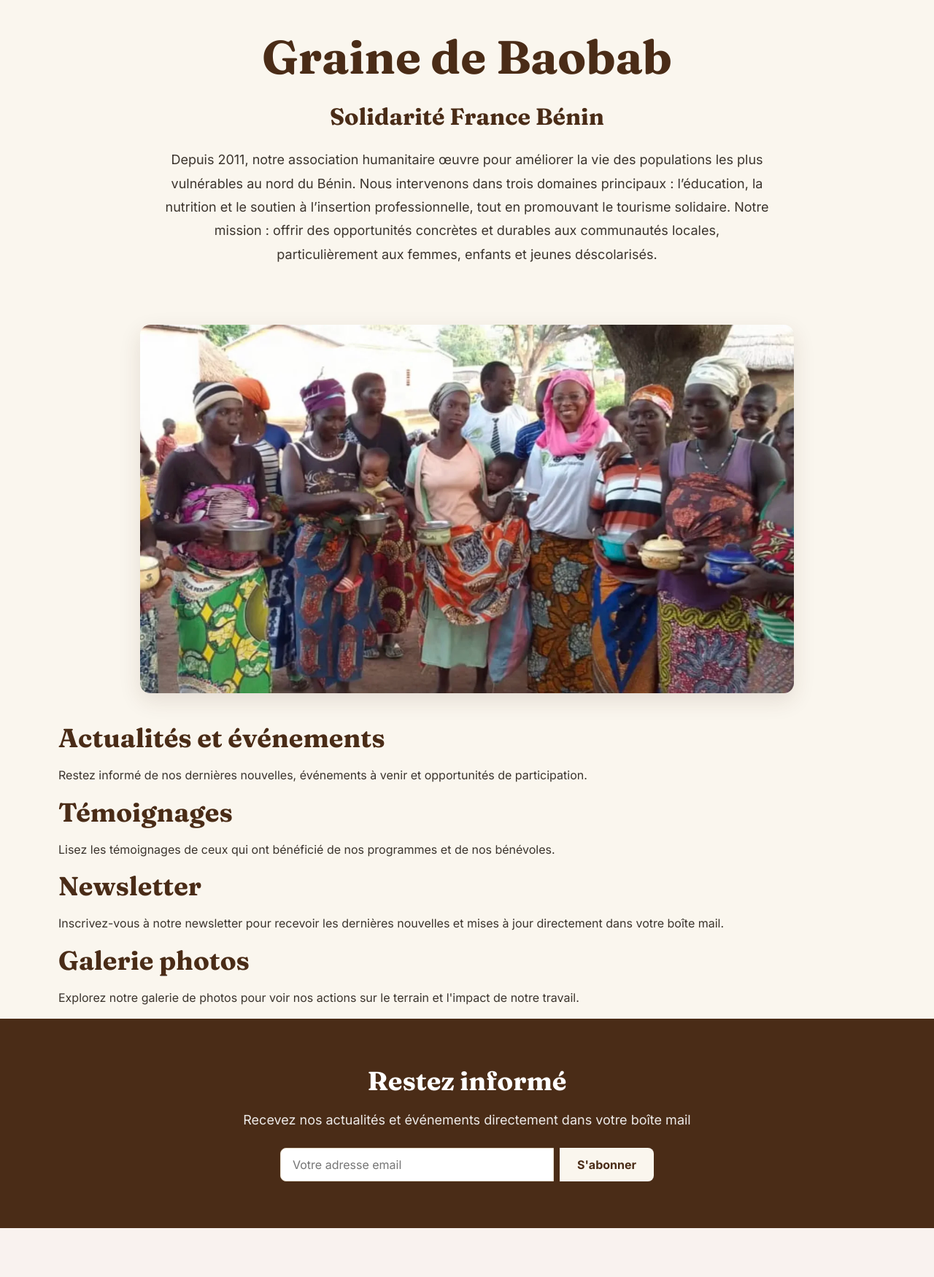
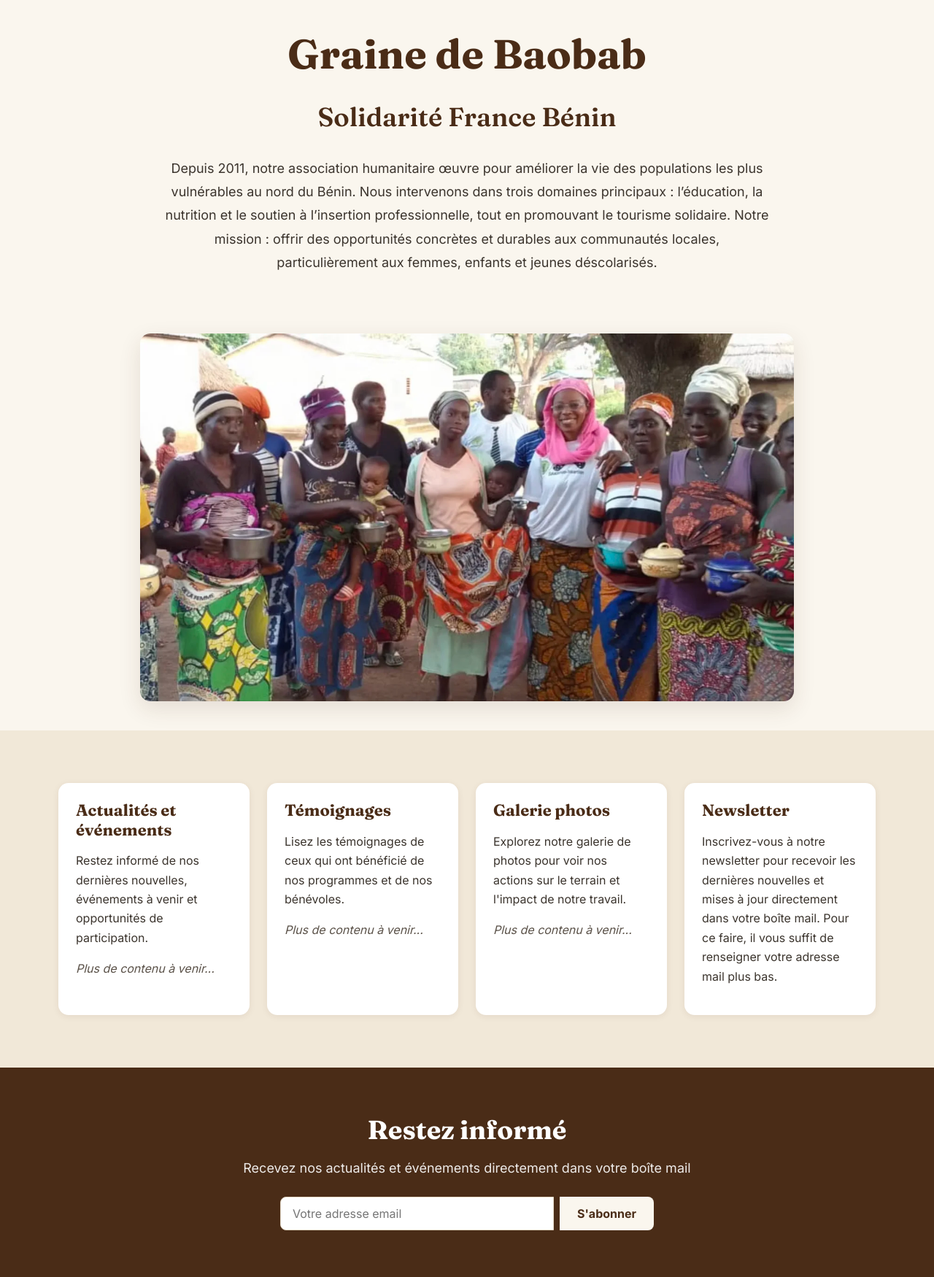
Before and after one commit to adbenichou-maker/site-baobab, a PHP site: page / in a window 1280 px wide. Shown: the part 81-1831 px from the top of the page at 73% size. Before the commit the page ends 1764 px from the top, so only its background shows below. Run offline with PHP 8.4, Linux system fonts and the light colour scheme.

Commit message:
Étape 7a : refonte de la page d'accueil
- Titre, sous-titre et texte d'introduction sans styles en ligne
- Boutons « Faire un don » et « Nous contacter » sous l'introduction
- Rubriques Actualités / Témoignages / Newsletter / Galerie en cartes
- Mention « Plus de contenu à venir... » sur les rubriques à compléter
- Photo d'accueil dans un conteneur arrondi

```diff
--- a/css/components.css
+++ b/css/components.css
@@ -45,6 +45,11 @@
   box-shadow: var(--shadow-sm);
 }
 
+/* Titre h2 d'une carte posée directement dans une grille */
+.grid > .card > h2 {
+  font-size: var(--text-xl);
+}
+
 /* Carte posée à l'intérieur d'une autre carte */
 .card--inset {
   background: var(--color-cream);
@@ -67,11 +72,6 @@
   margin-top: 0;
 }
 
-/* Sous-titre collé à son titre (accueil) : annule l'espace habituel avant un h2 */
-.hero-title + .hero-title {
-  margin-top: 0;
-}
-
 .section-title {
   margin-bottom: var(--space-lg);
 }
@@ -90,11 +90,26 @@
   padding-block: var(--space-lg);
 }
 
+.hero-subtitle {
+  margin-bottom: var(--space-md);
+  font-family: var(--font-title);
+  font-size: var(--text-2xl);
+  font-weight: 600;
+  color: var(--color-brown);
+}
+
 .hero-lead {
   max-width: var(--max-width-text);
-  margin: var(--space-md) auto 0;
+  margin: 0 auto;
   font-size: var(--text-lg);
   line-height: 1.8;
+}
+
+/* Rubrique dont le contenu n'est pas encore écrit */
+.placeholder-note {
+  margin: var(--space-sm) 0 0;
+  font-style: italic;
+  color: var(--color-muted);
 }
 
 .image-container {
--- a/index.html
+++ b/index.html
@@ -72,36 +72,47 @@
     </nav>
   </header>
 
-  <main id="contenu" class="container">
-    <section class="hero">
-      <h1 class="hero-title" style="font-size: 4rem;">Graine de Baobab</h1>
-      <h2 class="hero-title" style="font-size: 2rem;">Solidarité France Bénin</h2>
+  <main id="contenu">
+    <!-- Présentation de l'association -->
+    <section class="hero container">
+      <h1 class="hero-title">Graine de Baobab</h1>
+      <p class="hero-subtitle">Solidarité France Bénin</p>
       <p class="hero-lead">Depuis 2011, notre association humanitaire œuvre pour améliorer la vie des populations les
         plus vulnérables au nord du Bénin. Nous intervenons dans trois domaines principaux : l’éducation, la nutrition et le soutien à
         l’insertion professionnelle, tout en promouvant le tourisme solidaire. Notre mission : offrir des opportunités concrètes et
         durables aux communautés locales, particulièrement aux femmes, enfants et jeunes déscolarisés.
       </p>
     </section>
-    <section>
+
+    <div class="container">
       <div class="image-container">
         <img src="images/accueil-hero.webp" alt="Photo représentant les actions de l'association Graine de Baobab au Bénin" width="1400" height="789">
       </div>
-    </section>
-    <section>
+    </div>
+
+    <!-- Rubriques à compléter : retire le paragraphe "placeholder-note" quand le contenu est prêt -->
+    <section class="section section--alt">
+      <div class="container grid">
+        <div class="card">
           <h2>Actualités et événements</h2>
           <p>Restez informé de nos dernières nouvelles, événements à venir et opportunités de participation.</p>
-    </section>
-    <section>
+          <p class="placeholder-note">Plus de contenu à venir...</p>
+        </div>
+        <div class="card">
           <h2>Témoignages</h2>
           <p>Lisez les témoignages de ceux qui ont bénéficié de nos programmes et de nos bénévoles.</p>
-    </section>
-    <section>
-      <h2>Newsletter</h2>
-      <p>Inscrivez-vous à notre newsletter pour recevoir les dernières nouvelles et mises à jour directement dans votre boîte mail.</p>
-    </section>
-    <section>
+          <p class="placeholder-note">Plus de contenu à venir...</p>
+        </div>
+        <div class="card">
           <h2>Galerie photos</h2>
           <p>Explorez notre galerie de photos pour voir nos actions sur le terrain et l'impact de notre travail.</p>
+          <p class="placeholder-note">Plus de contenu à venir...</p>
+        </div>
+        <div class="card">
+          <h2>Newsletter</h2>
+          <p>Inscrivez-vous à notre newsletter pour recevoir les dernières nouvelles et mises à jour directement dans votre boîte mail. Pour ce faire, il vous suffit de renseigner votre adresse mail plus bas.</p>
+        </div>
+      </div>
     </section>
   </main>
 
```
Lines whose indentation alone changed are shown as unchanged.
